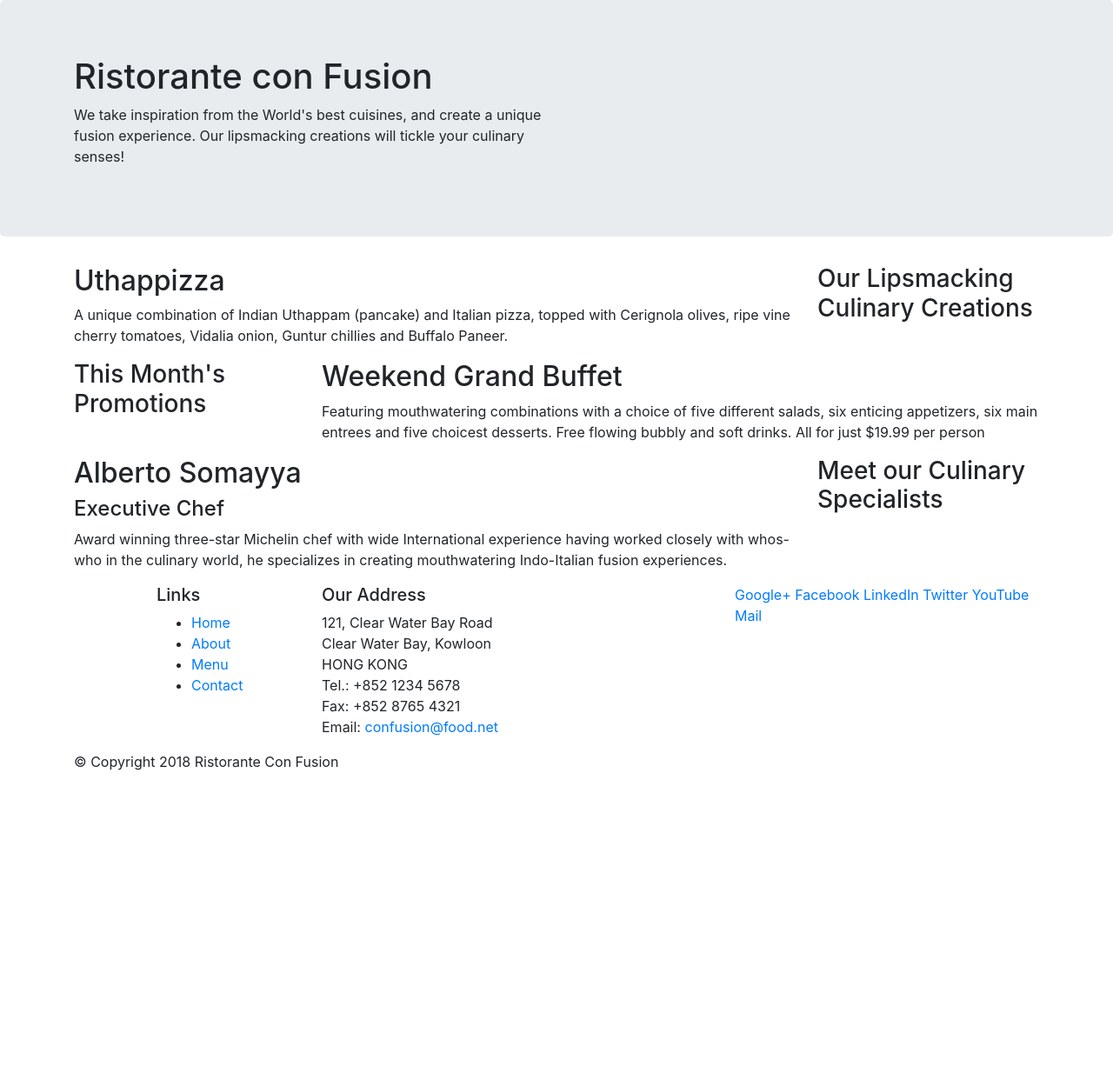
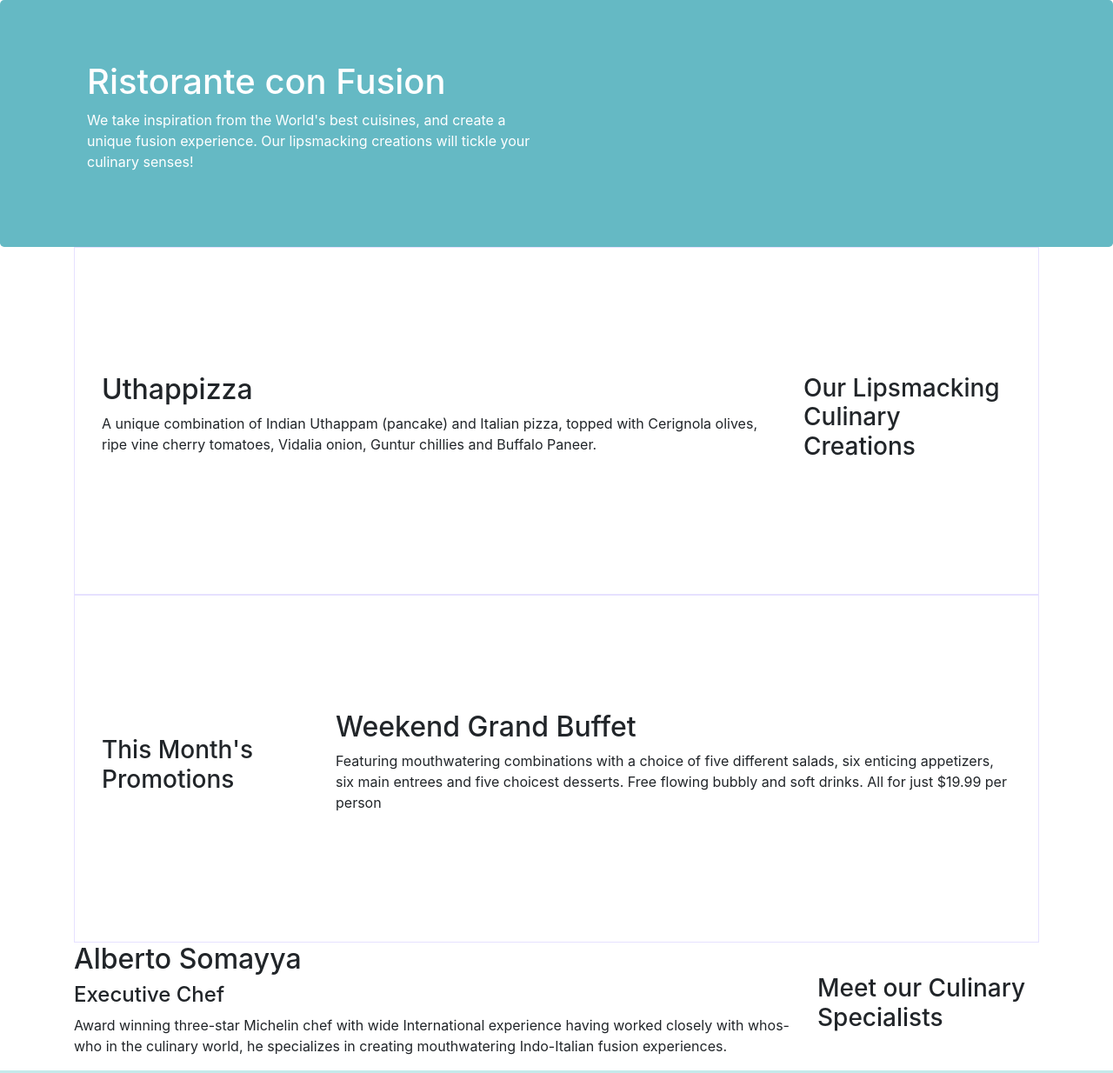
Before and after one commit to Sedki-Sghairi/full-stack-web-dev-course, a website: page index.html in a window 1280 px wide. Shown: the top 1234 px of the page at 87% size. Before the commit the page ends 904 px from the top, so only its background shows below. Drawn offline with nearby package versions, Linux system fonts and the light colour scheme.

Commit message:
add custom css

```diff
--- /dev/null
+++ b/css/index.css
@@ -0,0 +1,26 @@
+.header {
+	margin: 0 auto;
+	padding: 0 auto;
+}
+.content {
+	margin: 0 auto;
+	padding: 1rem;
+	border: #42f2 solid 1px;
+	min-height: 400px;
+}
+.jumbotron {
+	padding: 70px 30px;
+	margin: 0 auto;
+	background: #65b9c4;
+	color: #fff;
+}
+.address {
+	font-size: 80%;
+	margin: 0;
+	color: #0f0f0f;
+}
+.footer {
+	background-color: #c4eaeb;
+	margin: 0 auto;
+	padding: 20px 0;
+}
--- a/index.html
+++ b/index.html
@@ -6,6 +6,7 @@
     <meta name="viewport" content="width=device-width, initial-scale=1.0">
     <!-- bootstrap CSS -->
     <link rel="stylesheet" href="node_modules/bootstrap/dist/css/bootstrap.min.css">
+    <link rel="stylesheet" href="./css/index.css">
     <title>Ristorante Con Fusion</title>
 </head>
 
@@ -13,7 +14,7 @@
 
     <header class="jumbotron">
         <div class="container">
-            <div class="row">
+            <div class="row header">
                 <div class="col-12 col-sm-6">
                     <h1>Ristorante con Fusion</h1>
                     <p>We take inspiration from the World's best cuisines, and create a unique fusion experience. Our lipsmacking creations will tickle your culinary senses!</p>
@@ -25,7 +26,7 @@
     </header>
 
     <div class="container">
-        <div class="row">
+        <div class="row content align-items-center">
             <div class="col-12 col-sm-4 order-sm-last col-md-3">
                 <h3>Our Lipsmacking Culinary Creations</h3>
             </div>
@@ -36,7 +37,7 @@
         </div>
 
 
-        <div class="row">
+        <div class="row content  align-items-center">
             <div class="col-12 col-sm-4 col-md-3">
                 <h3>This Month's Promotions</h3>
             </div>
@@ -46,7 +47,7 @@
             </div>
         </div>
 
-        <div class="row">
+        <div class="row contentm  align-items-center">
             <div class="col-12 col-sm-4 order-sm-last col-md-3">
                 <h3>Meet our Culinary Specialists</h3>
             </div>
@@ -58,12 +59,12 @@
         </div>
     </div>
 
-    <footer>
+    <footer class="footer">
         <div class="container">
             <div class="row">
                 <div class="col-4 offset-1 col-sm-2">
                     <h5>Links</h5>
-                    <ul>
+                    <ul class="list-unstyled">
                         <li><a href="#">Home</a></li>
                         <li><a href="#">About</a></li>
                         <li><a href="#">Menu</a></li>
@@ -81,8 +82,8 @@
 		              Email: <a href="mailto:confusion@food.net">confusion@food.net</a>
 		           </address>
                 </div>
-                <div class="col-12 col-sm-4">
-                    <div>
+                <div class="col-12 col-sm-4 align-self-center">
+                    <div class="text-center ">
                         <a href="http://google.com/+">Google+</a>
                         <a href="http://www.facebook.com/profile.php?id=">Facebook</a>
                         <a href="http://www.linkedin.com/in/">LinkedIn</a>
@@ -92,8 +93,8 @@
                     </div>
                 </div>
            </div>
-           <div class="row">
-                <div class="col-auto">
+           <div class="row justify-content-center">
+                <div class="col-auto ">
                     <p>© Copyright 2018 Ristorante Con Fusion</p>
                 </div>
            </div>
```
